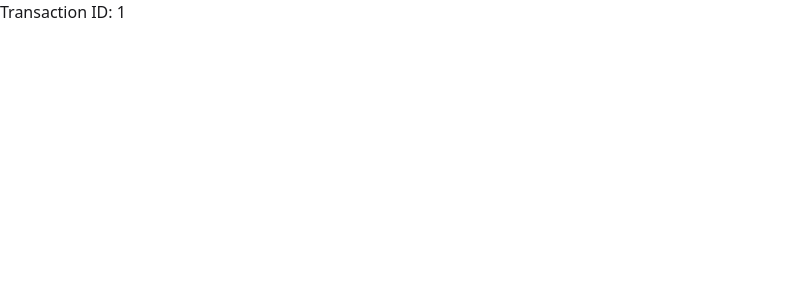
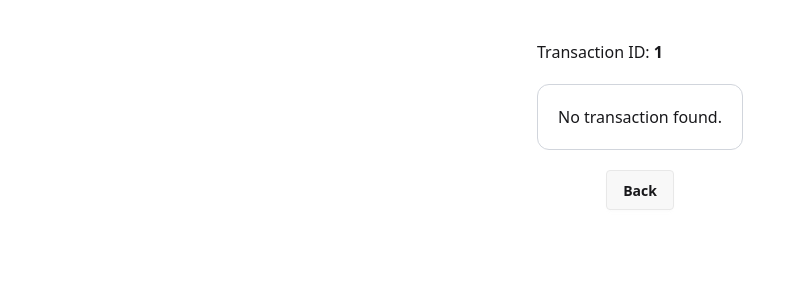
Before and after one commit to wedward88/FP-mock, a Next.js app: page /transactions/1 in a window 1280 px wide. Shown: the top 300 px of the page, without its empty margins (0-806 px from the left). Built offline with nearby package versions, Linux system fonts and the light colour scheme; no server answers.

Commit message:
Style transaction detail page.

```diff
--- a/app/transactions/List.tsx
+++ b/app/transactions/List.tsx
@@ -7,7 +7,7 @@ interface TransactionIds {
 const TransactionList = ({ transactionIds }: TransactionIds) => {
   return (
     <div>
-      <h2 className="text-xl mb-5">Transaction List</h2>
+      <h2 className="text-xl mb-5 text-gray-500">Transaction List</h2>
       <ul className="flex flex-col h-full space-y-2">
         {transactionIds.map((transaction) => (
           <li
--- a/app/transactions/[id]/page.tsx
+++ b/app/transactions/[id]/page.tsx
@@ -40,21 +40,29 @@ const TransactionPage = ({ params }: TransactionPageProps) => {
     fetchData();
   }, [id]);
   return (
+    <div className="flex flex-col items-center my-10 space-y-5">
       <div>
-      Transaction ID: {id}
-      {transaction && (
-        <div>
+        Transaction ID: <span className="font-bold">{id}</span>
+        <div className="flex flex-col space-y-5 mt-5 p-5 border-1 border-gray-300 rounded-xl">
+          {transaction ? (
+            <>
               <p>Card Number: {transaction.number}</p>
               <p>Name: {transaction.name}</p>
-          <p>Expiry Month: {transaction.expirMonth}</p>
-          <p>Expiry Year: {transaction.expirYear}</p>
+              <p>
+                Expiration Date: {transaction.expirMonth}/
+                {transaction.expirYear}
+              </p>
               <p>CVV: {transaction.cvv}</p>
-          <p>Amount: {transaction.amount}</p>
+              <p>Amount: ${transaction.amount}</p>
+            </>
+          ) : (
+            <p>No transaction found.</p>
+          )}
+        </div>
+      </div>
       <a className="btn" href="/">
         Back
       </a>
-        </div>
-      )}
     </div>
   );
 };
```
Lines whose indentation alone changed are shown as unchanged.
